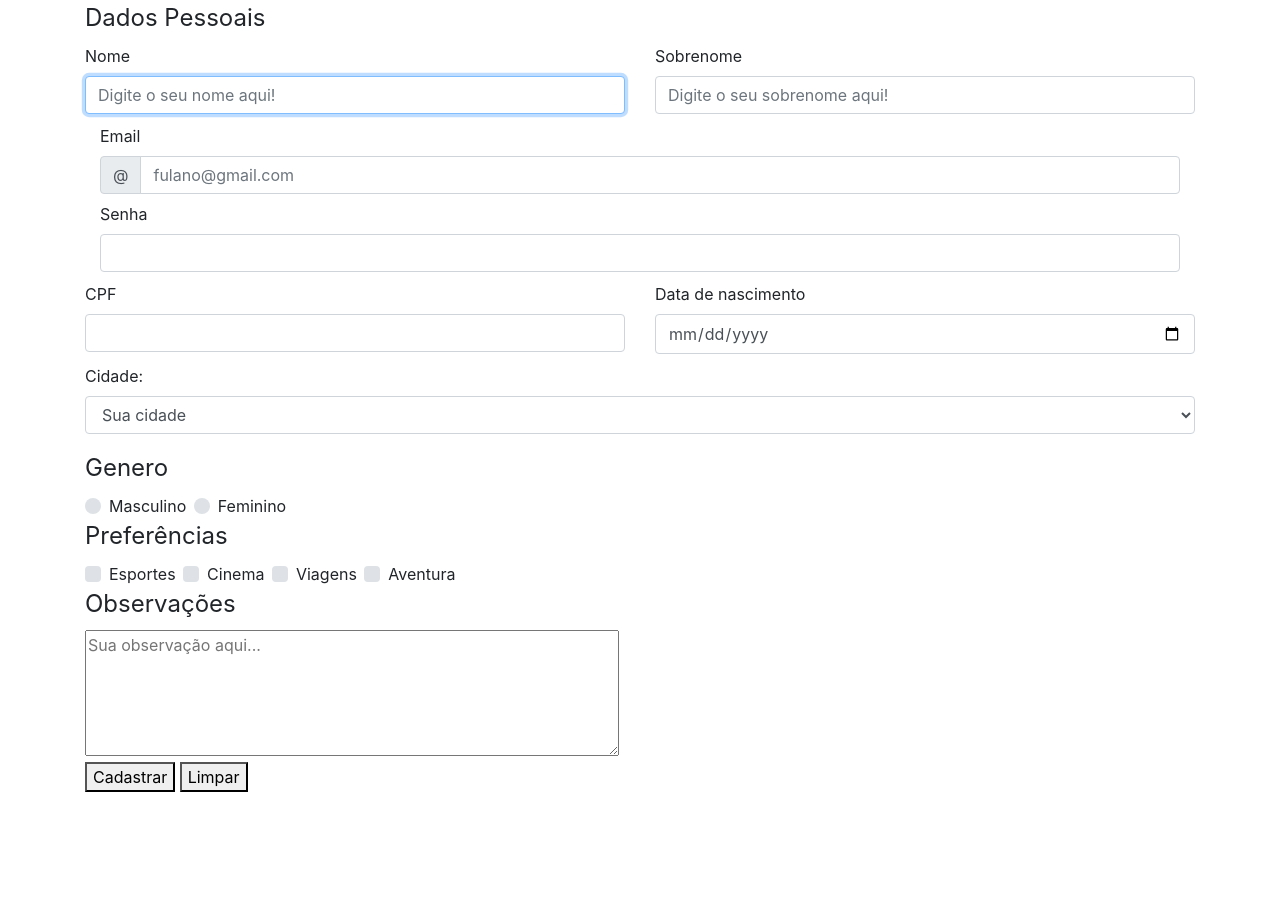
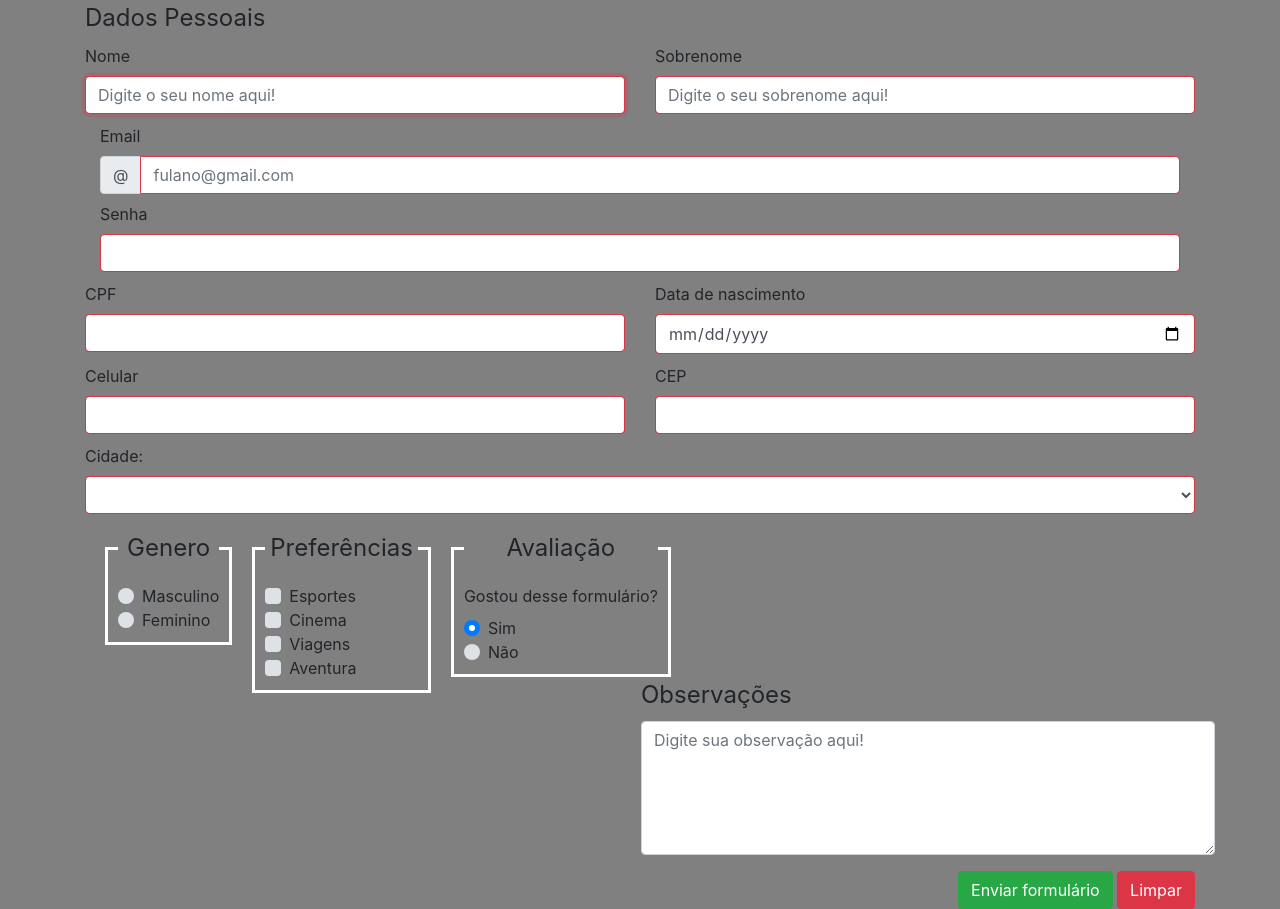
Before and after one commit to Rafael-Duarte13/Exemplos, a plain HTML site: page form.html in a window 1280 px wide. Before the commit the page ends 800 px from the top, so only its background shows below. Drawn offline with Linux system fonts and the light colour scheme.

Commit message:
Modificando form.html

```diff
--- a/form.html
+++ b/form.html
@@ -4,6 +4,24 @@
 		<meta charset="utf-8"/>
 		<title>Formulário</title>
 		<link rel="stylesheet" href="resources/css/bootstrap.css">
+		<style type="text/css">
+			body {
+				background-color: gray;
+			}
+
+			.mudar {
+				float: left;
+				margin-left: 20px;
+				padding: 10px;
+				border: 3px solid white;
+			}
+
+			.mudar2 {
+				text-align: center;
+				padding-left: 5px;
+				padding-right: 5px;
+			}
+		</style>
 	</head>
 	<body>
 		<div class="container">
@@ -14,11 +32,11 @@
 					<div class="row">
 						<div class="col">
 							<label>Nome</label>
-							<input type="text" class="form-control" placeholder="Digite o seu nome aqui!" autofocus/>
+							<input type="text" class="form-control is-invalid" placeholder="Digite o seu nome aqui!" autofocus required/>
 						</div>
 						<div class="col">
 							<label>Sobrenome</label>
-							<input type="text" class="form-control" placeholder="Digite o seu sobrenome aqui!"/>
+							<input type="text" class="form-control is-invalid" placeholder="Digite o seu sobrenome aqui!" required/>
 						</div>
 					</div>
 					<div class="form-group" style="margin-top: 10px;">
@@ -29,26 +47,36 @@
 							<div class="input-group-prepend">
 							<div class="input-group-text">@</div>
 						</div>
-						<input type="text" class="form-control" id="inlineFormInputGroup" placeholder="fulano@gmail.com">
+						<input type="text" class="form-control is-invalid" id="inlineFormInputGroup" placeholder="fulano@gmail.com" required>
 					</div>
 
 						<label for="senha">Senha</label>
-						<input type="password" class="form-control" id="senha" name="senha"/>
+						<input type="password" class="form-control is-invalid" id="senha" name="senha" required/>
 					</div>
 					<div class="row" style="margin-top: 10px;">
 						<div class="col">
 							<label for="cpf">CPF</label>
-							<input type="text" class="form-control" id="cpf" name="CPF"/>
+							<input type="text" class="form-control is-invalid" id="cpf" name="CPF" required/>
 						</div>
 						<div class="col">
 							<label for="dt_nasc">Data de nascimento</label>
-							<input type="date" class="form-control" id="dt_nasc" name="dt_nasc"/>
+							<input type="date" class="form-control is-invalid" id="dt_nasc" name="dt_nasc" required/>
+						</div>
+					</div>
+					<div class="row" style="margin-top: 10px;">
+						<div class="col">
+							<label for="cell">Celular</label>
+							<input type="text" class="form-control is-invalid" id="cell" name="celular" required/>
+						</div>
+						<div class="col">
+							<label for="cep">CEP</label>
+							<input type="text" class="form-control is-invalid" id="cep" name="cep" required/>
 						</div>
 					</div>
 					<div class="form-group" style="margin-top: 10px;">
 						<label for="cidade">Cidade:</label>
-						<select class="form-control" id="cidade" name="cidade">
-							<option disabled selected>Sua cidade</option>
+						<select class="form-control is-invalid" id="cidade" name="cidade" required>
+							<option disabled selected></option>
 							<option value="nat">Natal</option>
 							<option value="mos">Mossoró</option>
 							<option value="cai">Caicó</option>
@@ -56,47 +84,64 @@
 						</select>
 					</div>
 
-					<fieldset>
-						<legend>Genero</legend>
-						<div class="custom-control custom-radio" style="display: inline-block; margin-right: 3px;">
+					<div>
+						<fieldset class="mudar">
+							<legend class="mudar2">Genero</legend>
+							<div class="custom-control custom-radio">
 								<input type="radio" id="customRadio1" name="customRadio" class="custom-control-input">
 								<label class="custom-control-label" for="customRadio1">Masculino</label>
 							</div>
-						<div class="custom-control custom-radio" style="display: inline-block;">
+							<div class="custom-control custom-radio">
 								<input type="radio" id="customRadio2" name="customRadio" class="custom-control-input">
 								<label class="custom-control-label" for="customRadio2">Feminino</label>
 							</div>
 						</fieldset>
 
-					<fieldset>
-						<legend>Preferências</legend>
+						<fieldset class="mudar">
+							<legend class="mudar2">Preferências</legend>
 
-						<div class="custom-control custom-checkbox" style="display: inline-block; margin-right: 3px;">
+							<div class="custom-control custom-checkbox">
 								<input type="checkbox" class="custom-control-input" id="customCheck1">
 								<label class="custom-control-label" for="customCheck1">Esportes</label>
 							</div>
-						<div class="custom-control custom-checkbox" style="display: inline-block; margin-right: 3px;">
+							<div class="custom-control custom-checkbox">
 								<input type="checkbox" class="custom-control-input" id="customCheck2">
 								<label class="custom-control-label" for="customCheck2">Cinema</label>
 							</div>
-						<div class="custom-control custom-checkbox" style="display: inline-block; margin-right: 3px;">
+							<div class="custom-control custom-checkbox">
 								<input type="checkbox" class="custom-control-input" id="customCheck3">
 								<label class="custom-control-label" for="customCheck3">Viagens</label>
 							</div>
-						<div class="custom-control custom-checkbox" style="display: inline-block; margin-right: 3px;">
+							<div class="custom-control custom-checkbox">
 								<input type="checkbox" class="custom-control-input" id="customCheck4">
 								<label class="custom-control-label" for="customCheck4">Aventura</label>
 							</div>
 						</fieldset>
 
-					<div style="float: left;">
-						<legend>Observações</legend>
-						<textarea placeholder="Sua observação aqui..." maxlength="100" cols="50	" rows="5"></textarea>
+						<fieldset class="mudar">
+							<legend class="mudar2">Avaliação</legend>
+							<label>Gostou desse formulário?</label>
+							<div class="custom-control custom-radio">
+								<input type="radio" id="customRadio3" name="customRadio2" class="custom-control-input" checked>
+								<label class="custom-control-label" for="customRadio3">Sim</label>
+							</div>
+							<div class="custom-control custom-radio">
+								<input type="radio" id="customRadio4" name="customRadio2" class="custom-control-input">
+								<label class="custom-control-label" for="customRadio4">Não</label>
+							</div>
+						</fieldset>
+
+						<div class="form-group" style="float: right;">
+							<legend style="margin-left: 20px;">Observações</legend>
+							<textarea class="form-control" style="margin-left: 20px;" placeholder="Digite sua observação aqui!" maxlength="100" cols="50	" rows="5"></textarea>
+						</div>
 					</div>
 
 				</fieldset>
-					<button type="submit">Cadastrar</button>
-					<button type="reset">Limpar</button>
+					<div style="text-align: right;">
+						<button type="submit" class="btn btn-success">Enviar formulário</button>
+						<button type="reset" class="btn btn-danger">Limpar</button>
+					</div>
 			</form>
 		</div>
 	</body>
```
Lines whose indentation alone changed are shown as unchanged.
